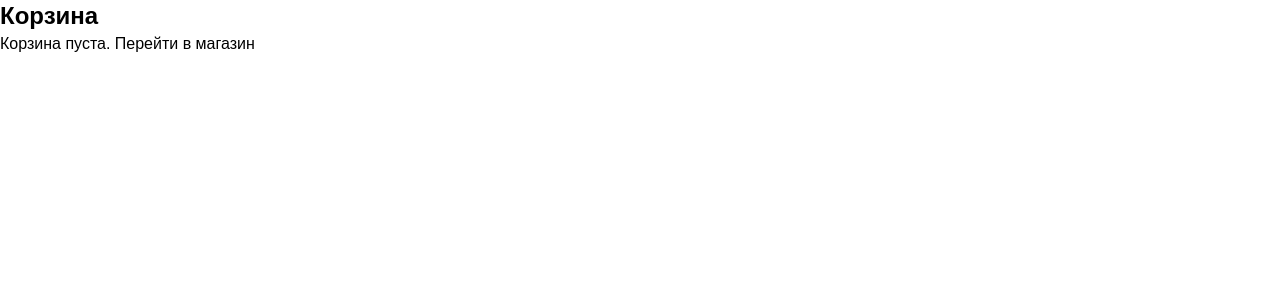
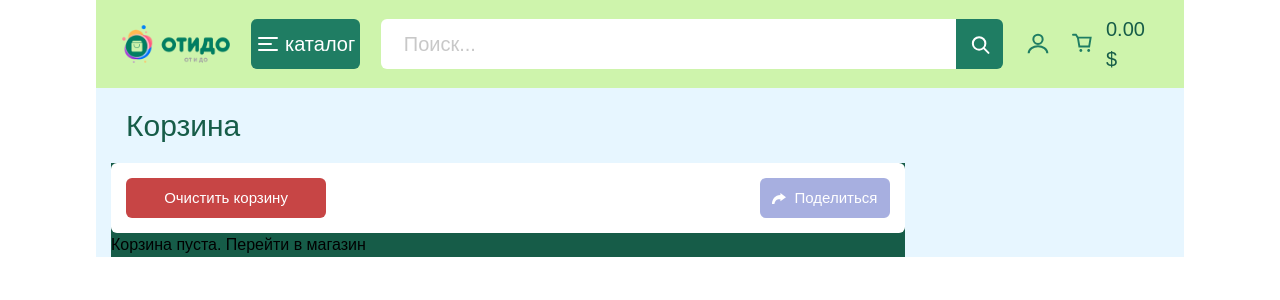
Before and after one commit to rasomaxon/NextJShop, a Next.js app: page /cart in a window 1280 px wide. Shown: the top 300 px of the page. Built offline with nearby package versions, Linux system fonts and the light colour scheme; a web font is replaced by a local one.

Commit message:
some add some fix

```diff
--- a/src/app/cart/page.tsx
+++ b/src/app/cart/page.tsx
@@ -1,15 +1,11 @@
-"use client"; // Это указывает, что компонент будет рендериться на клиенте, а не на сервере. Обязательно для работы useState, useEffect, useSelector и других клиентских хуков.
+"use client";
+import { useSelector, useDispatch } from "react-redux";
+import { RootState } from "@/store";
+import { removeFromCart, clearCart } from "@/store/slices/cartSlice";
+import Link from "next/link";
+import Header from '@/components/Header';
 
-// Импорт хуков из react-redux для получения состояния и отправки действий
-import { useSelector, useDispatch } from "react-redux";
-// Импорт типа корневого состояния хранилища Redux
-import { RootState } from "@/store";
-// Импортируем экшены (действия) для удаления товара и очистки корзины
-import { removeFromCart, clearCart } from "@/store/slices/cartSlice";
-// Импорт компонента Link из Next.js для переходов по маршрутам без перезагрузки страницы
-import Link from "next/link";
 
-// Основной компонент страницы корзины
 export default function CartPage() {
   // Получаем список товаров из корзины из хранилища Redux
   const cartItems = useSelector((state: RootState) => state.cart.items);
@@ -28,22 +24,36 @@ export default function CartPage() {
 
   // Возвращаем JSX — шаблон отображения страницы
   return (
-    <div className="p-4">
-      <h1 className="text-2xl font-bold mb-4">Корзина</h1>
-
-      {cartItems.length === 0 ? ( // Проверяем — если корзина пустая, выводим сообщение и ссылку на магазин
+    <div className="flex flex-col items-center my-10">
+			<Header></Header>
+      <div className="mainContent">
+				<h1>Корзина</h1>
+				<div className='cartContent'>
+					<div className='cartItems'>
+						<div className='cartItemsBtns'>
+							<button className='clearBtn shareBtn btn' onClick={handleClear}>Очистить корзину</button>
+							<button className='shareBtn btn'>
+								<svg width="14" height="11" viewBox="0 0 14 11" fill="none" xmlns="http://www.w3.org/2000/svg">
+									<path d="M14 4.14476L8.41652 0V2.11481C2.9742 2.15532 0 6.64583 0 11C2.00181 11 0.490022 11 2.41172 11C2.66194 9.34971 3.63184 7.48704 4.8009 6.83692C6.00586 6.16684 7.05282 6.23729 8.41652 6.23729V8.28955L14 4.14476Z" fill="white"/>
+								</svg>
+								Поделиться
+							</button>
+						</div>
+						<div className='cartItemsContainer'>
+							{cartItems.length === 0 ? (
 							<p>Корзина пуста. <Link href="/">Перейти в магазин</Link></p>
-      ) : ( // Если товары есть — показываем список
+							) : (
 							<div>
 								<ul>
 									{cartItems.map((item) => (
 										<li key={item.id} className="flex justify-between items-center mb-4">
-                <div>
-                  <h2 className="font-semibold">{item.title}</h2>
-                  <p>{item.quantity} x {item.price} $</p> {/* Показываем количество и цену */}
+											<div className='cartItemCart'>
+
+												<h2>{item.title}</h2>
+												<p>{item.quantity} x {item.price} $</p>
 											</div>
 											<button
-                  onClick={() => handleRemove(item.id)} // При нажатии — удалить товар
+												onClick={() => handleRemove(item.id)}
 												className="text-red-600"
 											>
 												Удалить
@@ -51,20 +61,20 @@ export default function CartPage() {
 										</li>
 									))}
 								</ul>
-
 								<div className="mt-4">
-            <button
-              onClick={handleClear} // При нажатии — очистить корзину
-              className="px-4 py-2 bg-red-600 text-white rounded mr-4"
-            >
-              Очистить корзину
-            </button>
 									<button className="px-4 py-2 bg-blue-600 text-white rounded">
-              Оформить заказ {/* Пока не реализовано, просто кнопка */}
+										Оформить заказ
 									</button>
 								</div>
 							</div>
 							)}
 						</div>
+					</div>
+					<div className='order'>
+
+					</div>
+				</div>
+			</div>
+    </div>
   );
 }
--- a/src/app/globals.css
+++ b/src/app/globals.css
@@ -23,9 +23,8 @@ header {
   justify-content: space-between;
   background-color: #cef4ac;
   width: 85%;
-	gap: auto;
   height: 88px;
-  padding: 20px;
+	padding: 20px 2%;
 }
 .logo {
   width: 10.5%;
@@ -104,14 +103,15 @@ header {
 .mainContent {
   background-color: #e7f6ff;
   width: 85%;
+	padding: 0 15px;
 }
 .mainContent h1 {
 	font-size: 30px;
 	color: #165c48;
+	margin: 15px;
 }
 .mainContentFunctions {
 	display: flex;
-	margin: 15px;
 	justify-content: space-between;
 	align-items: center;
 }
@@ -203,10 +203,42 @@ header {
   cursor: pointer;
   gap: 5px;
 }
-.greenBtn:hover {
-  background-color: #248f71;
+.btn:hover {
+	filter: brightness(110%);
   gap: 10px;
 }
-.greenBtn:active {
-  background-color: #165c48;
+.btn:active {
+	filter: brightness(90%);
 }
+
+.cartContent {
+	display: flex;
+}
+.cartItems {
+	width: 75%;
+	background-color: #165c48;
+}
+.cartItemsBtns {
+	display: flex;
+	justify-content: space-between;
+	padding: 15px;
+	background-color: #fff;
+	border-radius: 6px;
+}
+.shareBtn {
+	display: flex;
+	background-color: #A7AFE0;
+	font-size: 15px;
+	color: #fff;
+	width: 130px;
+	height: 40px;
+	border-radius: 6px;
+	align-items: center;
+	justify-content: center;
+	cursor: pointer;
+	gap: 9px;
+}
+.clearBtn {
+	width: 200px;
+	background-color: #C74545;
+}
--- /dev/null
+++ b/src/components/Header.tsx
@@ -0,0 +1,88 @@
+"use client";
+import Link from "next/link";
+import Image from "next/image";
+import { useSelector } from "react-redux";
+import { RootState } from "@/store";
+
+export default function Header() {
+  const cartItems = useSelector((state: RootState) => state.cart.items);
+  const totalPrice = cartItems.reduce((sum, item) => sum + item.price * item.quantity, 0);
+
+  return (
+    <header>
+      <Link href="/" className="logo">
+        <Image src="/images/logo_long.png" width={143} height={50} alt="Logo" />
+      </Link>
+
+      <button onClick={() => {}} className="greenBtn btn catalogBtn">
+        <svg
+          width="24"
+          height="24"
+          viewBox="0 0 24 24"
+          fill="none"
+          xmlns="http://www.w3.org/2000/svg"
+        >
+          <path
+            d="M3 12H15M3 6H21M3 18H21"
+            stroke="white"
+            strokeWidth="2"
+            strokeLinecap="round"
+            strokeLinejoin="round"
+          />
+        </svg>
+        <p style={{ fontSize: 20 }}>каталог</p>
+      </button>
+
+      <div className="search">
+        {/* Здесь можно подключить пропсы если нужно взаимодействие с поиском */}
+        <input
+          type="search"
+          className="searchField"
+          placeholder="Поиск..."
+          disabled
+        />
+        <button className="searchBtn">
+          <svg
+            width="25"
+            height="25"
+            viewBox="0 0 25 25"
+            fill="none"
+            xmlns="http://www.w3.org/2000/svg"
+          >
+            <path
+              d="M12.111 17.7083C15.5627 17.7083 18.361 14.9101 18.361 11.4583C18.361 8.00655 15.5627 5.20833 12.111 5.20833C8.65918 5.20833 5.86096 8.00655 5.86096 11.4583C5.86096 14.9101 8.65918 17.7083 12.111 17.7083Z"
+              stroke="white"
+              strokeWidth="2"
+            />
+            <path
+              d="M16.7985 16.1458L21.486 20.8333"
+              stroke="white"
+              strokeWidth="2"
+              strokeLinecap="round"
+            />
+          </svg>
+        </button>
+      </div>
+
+      <ul className="headerIcons flex">
+        <li className="userIcon">
+          <svg width="28" height="28" viewBox="0 0 28 28" fill="none" xmlns="http://www.w3.org/2000/svg">
+            <path d="M14 14C16.5774 14 18.6667 11.9107 18.6667 9.33333C18.6667 6.756 16.5774 4.66666 14 4.66666C11.4227 4.66666 9.33337 6.756 9.33337 9.33333C9.33337 11.9107 11.4227 14 14 14Z" stroke="#1f7d63" strokeWidth="2" />
+            <path d="M4.66663 23.3333C4.66663 18.6667 9.33329 16.3333 14 16.3333C18.6666 16.3333 23.3333 18.6667 23.3333 23.3333" stroke="#1f7d63" strokeWidth="2" />
+          </svg>
+        </li>
+        <li className="cartPrice" style={{ cursor: "pointer" }}>
+          <Link href="/cart" className="flex items-center gap-2">
+            <svg width="28" height="28" viewBox="0 0 28 28" fill="none" xmlns="http://www.w3.org/2000/svg">
+              <path d="M1.04169 4.16666H4.16714L6.25077 7.29212" stroke="#1f7d63" strokeWidth="2" strokeLinecap="round" />
+              <path d="M6.25 7.29166H19.7917L18.2292 16.6667H7.8125L6.25 7.29166Z" stroke="#1f7d63" strokeWidth="2" />
+              <path d="M9.37523 22.3963C10.2383 22.3963 10.938 21.6966 10.938 20.8336C10.938 19.9705 10.2383 19.2708 9.37523 19.2708C8.51216 19.2708 7.8125 19.9705 7.8125 20.8336C7.8125 21.6966 8.51216 22.3963 9.37523 22.3963Z" fill="#1f7d63" />
+              <path d="M17.7085 22.3963C18.5716 22.3963 19.2713 21.6966 19.2713 20.8336C19.2713 19.9705 18.5716 19.2708 17.7085 19.2708C16.8455 19.2708 16.1458 19.9705 16.1458 20.8336C16.1458 21.6966 16.8455 22.3963 17.7085 22.3963Z" fill="#1f7d63" />
+            </svg>
+            <p className="price">{totalPrice.toFixed(2)} $</p>
+          </Link>
+        </li>
+      </ul>
+    </header>
+  );
+}
--- a/src/components/ProductCard.tsx
+++ b/src/components/ProductCard.tsx
@@ -34,7 +34,7 @@ export default function ProductCard({
       </Link>
       <button onClick={(e) => { e.stopPropagation(); onAddToCart(product); }}
 			style={{ width: 190, height: 40 }}
-			className="greenBtn">
+			className="greenBtn btn">
         В корзину
         <svg width="25" height="25" viewBox="0 0 25 25" fill="none" xmlns="http://www.w3.org/2000/svg">
           <path d="M1.04169 4.16666H4.16714L6.25077 7.29212" stroke="white" strokeWidth="2" strokeLinecap="round" />
```
Also changed, not shown: src/app/page.tsx (+7 -96 lines), public/images/share.svg (added). Lines whose indentation alone changed are shown as unchanged.
